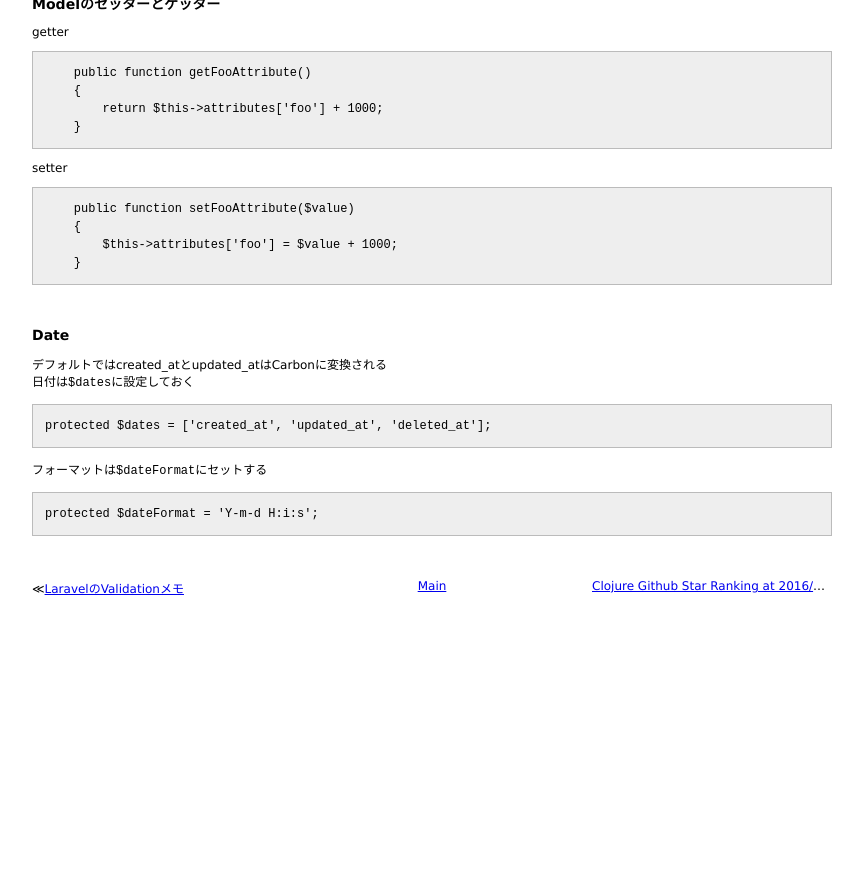
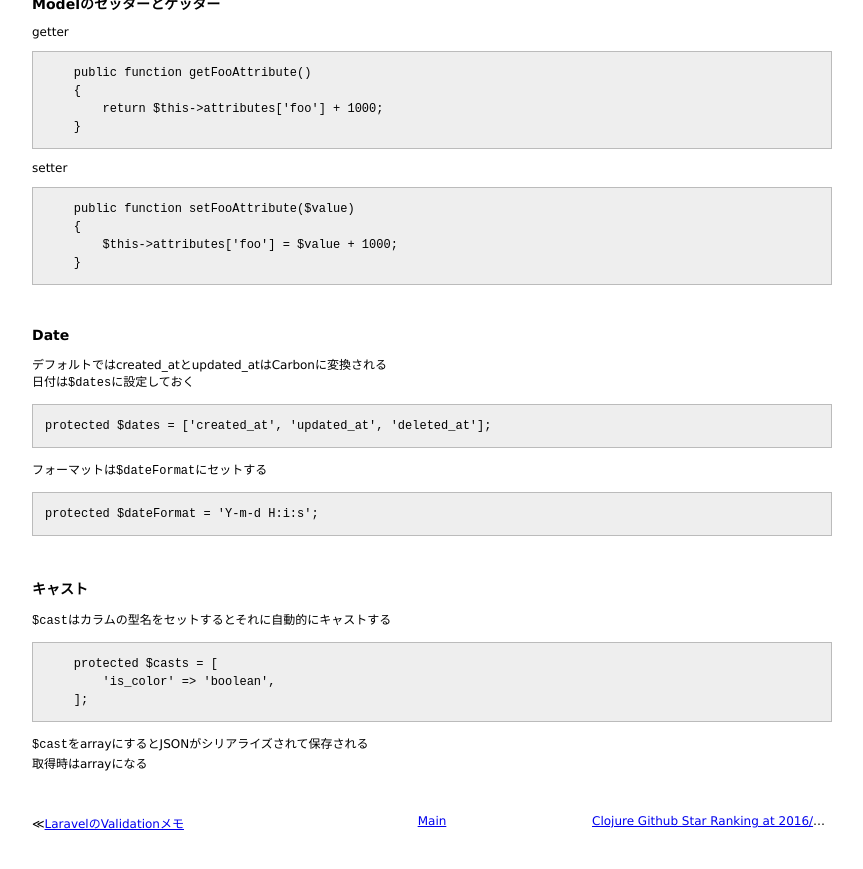
Before and after one commit to 38elements/38elements.github.com, a Jekyll site: the page built from _posts/2016-05-17-eloquent.md, in a window 1280 px wide and 900 px high, scrolled down 8017 px. Shown: the top 869 px of the window, without its empty margins (208-1071 px from the left). Built offline with Jekyll 4.4.1, drawn with Linux system fonts in a browser that asks for light colours; before the commit the page ends 8682 px from its top, so only the background shows below that.

Commit message:
Update 2016-05-17-eloquent.md

````diff
--- a/_posts/2016-05-17-eloquent.md
+++ b/_posts/2016-05-17-eloquent.md
@@ -511,3 +511,17 @@ protected $dates = ['created_at', 'updated_at', 'deleted_at'];
 ```
 protected $dateFormat = 'Y-m-d H:i:s';
 ```
+<br>
+
+### キャスト
+
+`$cast`はカラムの型名をセットするとそれに自動的にキャストする
+
+```
+    protected $casts = [
+        'is_color' => 'boolean',
+    ];
+```
+
+`$cast`をarrayにするとJSONがシリアライズされて保存される
+取得時はarrayになる
````
